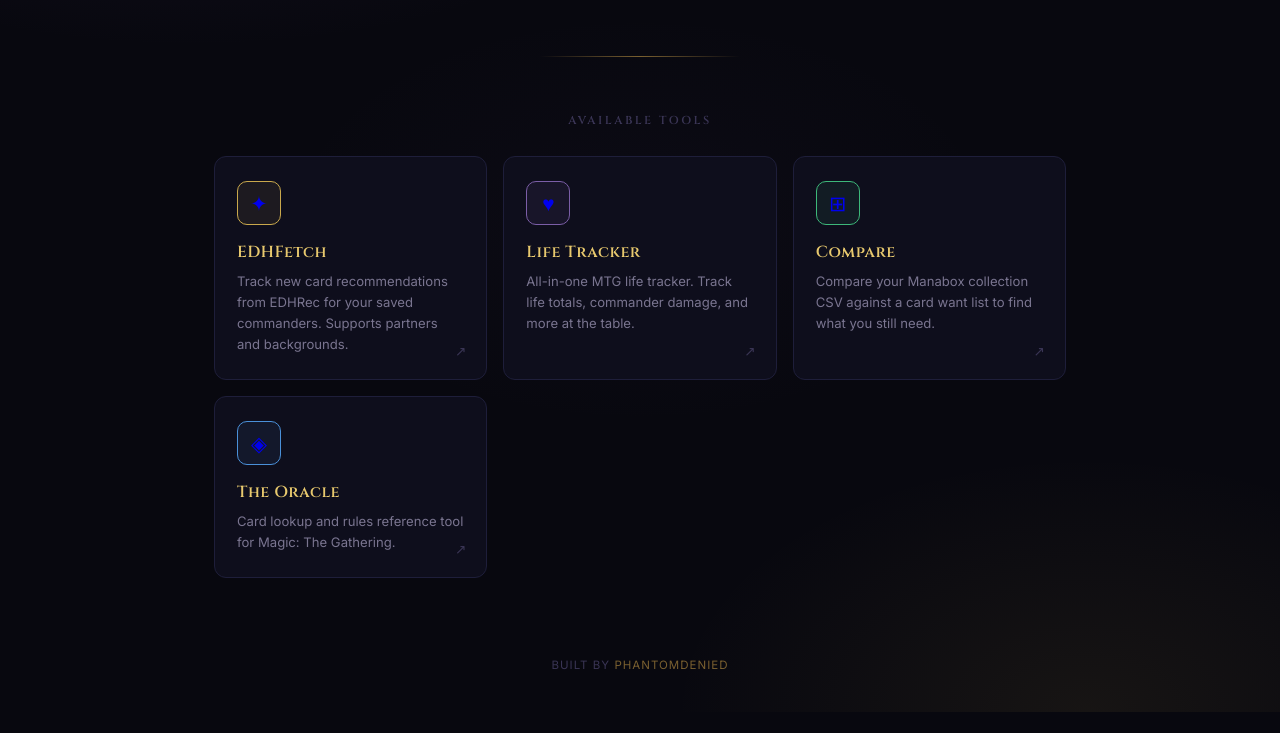
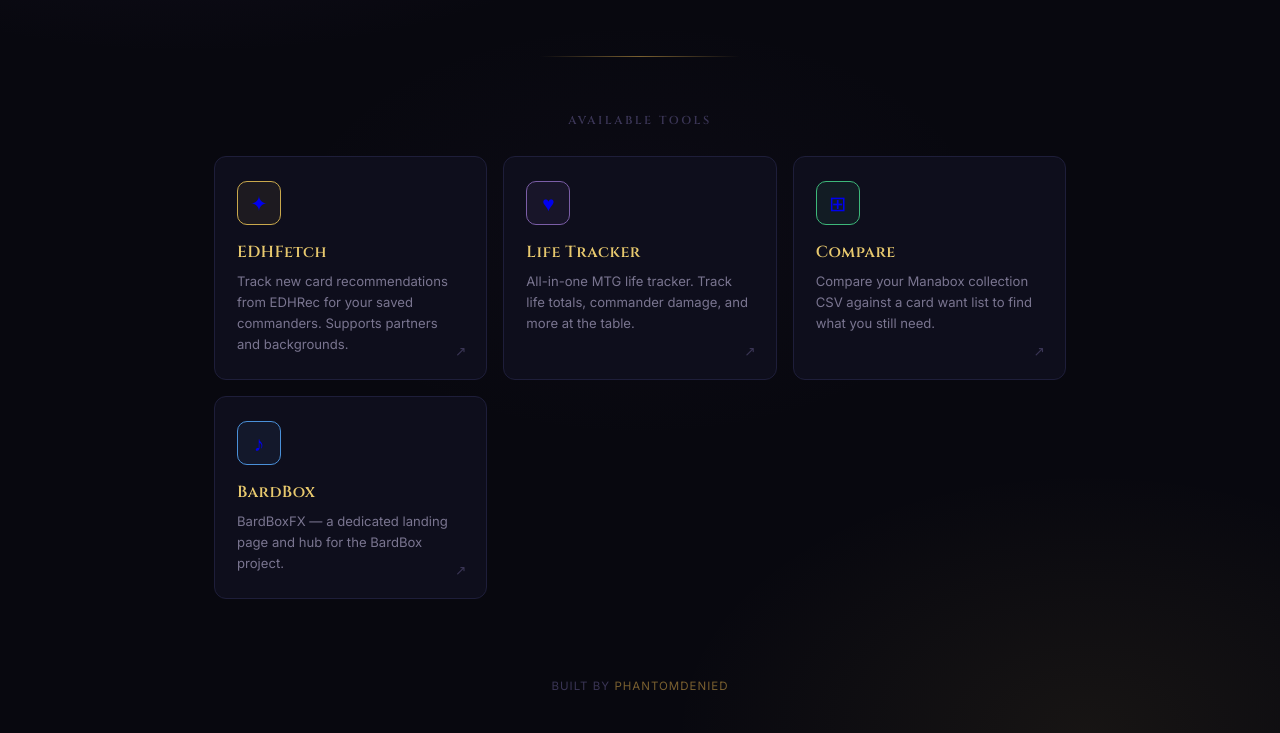
Before and after one commit to phantomdenied/phantomdenied.github.io, a plain HTML site: page index.html in a window 1280 px wide. Shown: the part 273-1006 px from the top of the page. Before the commit the page ends 985 px from the top, so only its background shows below. Drawn offline with Linux system fonts and the light colour scheme.

Commit message:
Replace BL-Oracle with BardBoxFX

```diff
--- a/index.html
+++ b/index.html
@@ -240,10 +240,10 @@
       <span class="card-arrow">↗</span>
     </a>
 
-    <a class="tool-card accent-blue" href="https://phantomdenied.github.io/BL-Oracle/">
-      <div class="card-icon">◈</div>
-      <h3>The Oracle</h3>
-      <p>Card lookup and rules reference tool for Magic: The Gathering.</p>
+    <a class="tool-card accent-blue" href="https://phantomdenied.github.io/BardBoxFX/">
+      <div class="card-icon">♪</div>
+      <h3>BardBox</h3>
+      <p>BardBoxFX — a dedicated landing page and hub for the BardBox project.</p>
       <span class="card-arrow">↗</span>
     </a>
 
```
